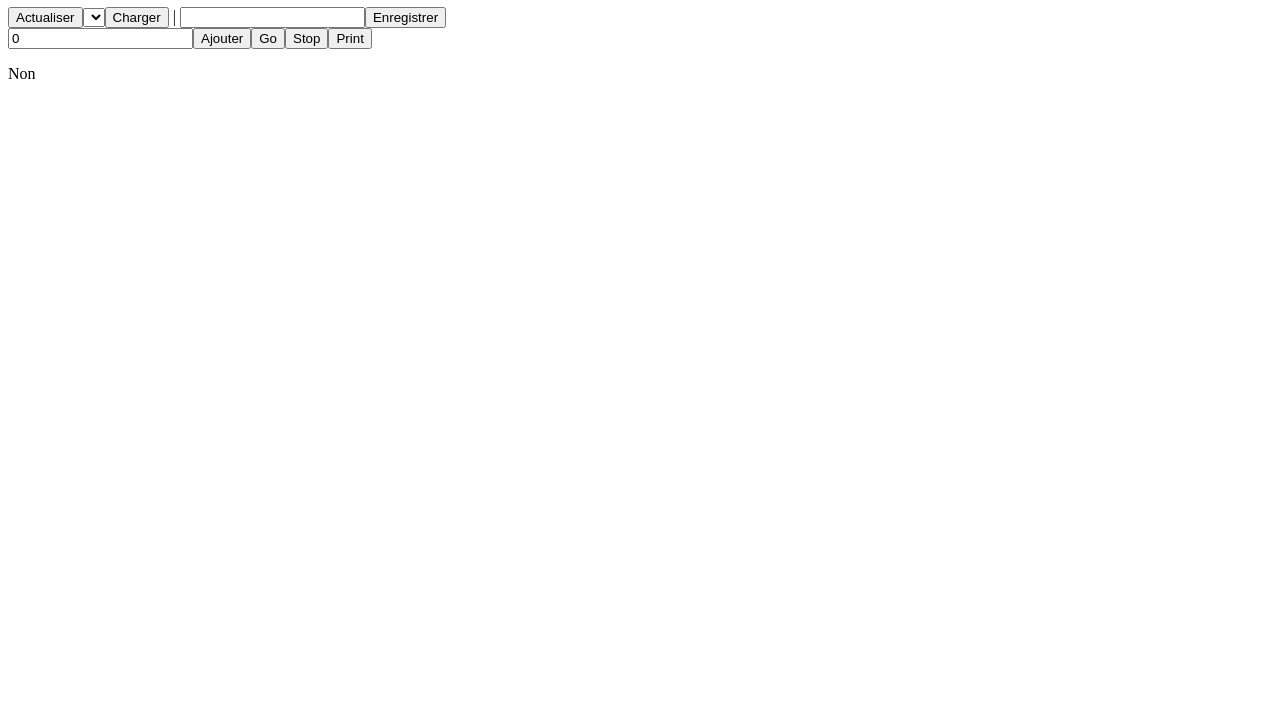
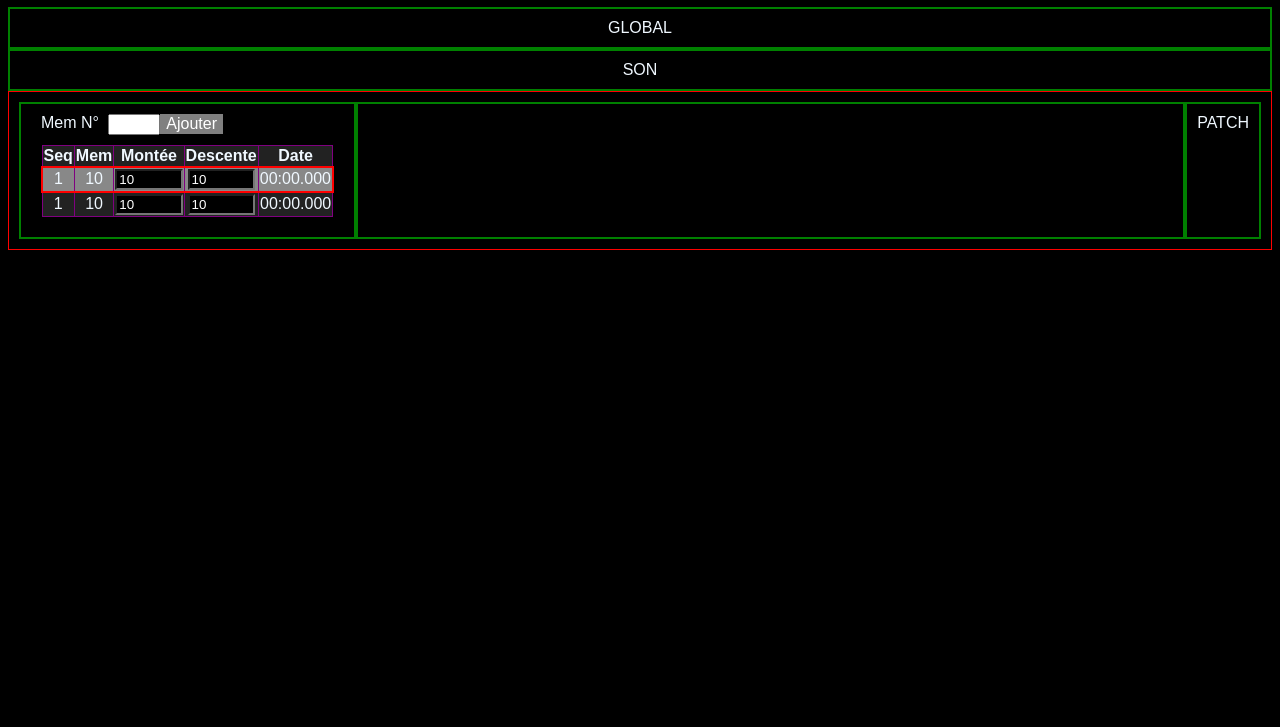
Before and after one commit to cbossut/Columbia, a plain HTML site: page WebInterface/index.html in a window 1280 px wide. Shown: the part 73-800 px from the top of the page. Drawn offline with Linux system fonts and the light colour scheme; no server answers.

Commit message:
New interface WIP

```diff
--- a/WebInterface/index.html
+++ b/WebInterface/index.html
@@ -5,12 +5,67 @@
   <meta charset="utf-8">
   <script src="./socket.io.dev.js"></script>
   <script src="./interact.js"></script>
+  <link rel="stylesheet" type="text/css" href="./interface.css">
 </head>
 
 <body>
+  <h1>Interface from RPi</h1>
+  <div class="led" id="co"></div>
 
-  <h1>Interface from RPi</h1>
+  <div class="ligne" id="general">GLOBAL</div>
 
+  <div class="ligne" id="son">SON</div>
+
+  <div id="flex">
+
+    <div class="panel" id="cue">
+      <span>Mem N°</span>
+      <input id="mem">
+      <button>Ajouter</button>
+
+      <br>
+
+      <table>
+        <thead>
+          <th>Seq</th>
+          <th>Mem</th>
+          <th>Montée</th>
+          <th>Descente</th>
+          <th>Date</th>
+        </thead>
+        <tbody>
+          <tr class="proto" id="cue0">
+            <td>1</td>
+            <td>10</td>
+            <td><input class="time" type="number" min=0 step=0.01 value=10></td>
+            <td><input class="time" type="number" min=0 step=0.01 value=10></td>
+            <td>00:00.000</td>
+          </tr>
+          <tr class="sel">
+            <td>1</td>
+            <td>10</td>
+            <td><input class="time" type="number" min=0 step=0.01 value=10></td>
+            <td><input class="time" type="number" min=0 step=0.01 value=10></td>
+            <td>00:00.000</td>
+          </tr>
+          <tr>
+            <td>1</td>
+            <td>10</td>
+            <td><input class="time" type="number" min=0 step=0.01 value=10></td>
+            <td><input class="time" type="number" min=0 step=0.01 value=10></td>
+            <td>00:00.000</td>
+          </tr>
+        </tbody>
+      </table>
+    </div>
+
+    <div class="panel" id="orgue">
+      <div class="fader proto" id="fader0">1<br>0</div>
+    </div>
+
+    <div class="panel" id="patch">PATCH</div>
+
+  </div>
 
   <script src="./interface.js"></script>
 
--- /dev/null
+++ b/WebInterface/interface.css
@@ -0,0 +1,101 @@
+body {
+  font-family: sans-serif;
+  color: aliceblue;
+  background-color: black;
+}
+
+h1 {
+  text-align: center;
+}
+
+div {
+  border: 2px solid green;
+  padding: 10px;
+  text-align: center;
+}
+
+span {
+  margin-right: 1ch;
+  margin-left: 10px;
+}
+
+button {
+  background-color: gray;
+  color: white;
+  border: none;
+  font-size: 1em;
+}
+
+#flex {
+  border: 1px solid red;
+  display: flex;
+}
+
+
+.led {
+  position: absolute;
+  top: 10px;
+  right: 10px;
+  width: 2em;
+  height: 2em;
+  border-radius: 50%;
+  background-color: red;
+}
+
+
+#orgue {
+  flex-grow: 1;
+}
+
+.fader {
+  display: inline-block;
+  float: left;
+  width: 2em;
+  height: 2em;
+  align-content: center;
+}
+
+
+#cue>* {
+  float: left;
+}
+
+#mem {
+  width: 6ch;
+}
+
+table {
+  margin: 10px;
+  border-collapse: collapse;
+}
+
+tr:nth-child(odd) {
+  background-color: #222;
+}
+
+tr:nth-child(even) {
+  background-color: #444;
+}
+
+tr:hover {
+  background-color: #666;
+}
+
+tr.sel {
+  background-color: #888;
+  border: 2px solid red;
+}
+
+th, td {
+  border: 1px solid purple;
+}
+
+.time {
+  width: 8ch;
+  background-color: black;
+  color: white;
+}
+
+.proto {
+  display: none;
+}
--- a/WebInterface/interface.js
+++ b/WebInterface/interface.js
@@ -1,144 +1,15 @@
 let socket = io(window.location.href)
-socket.on('connect', ()=>console.log(socket.id))
-
-let cueListDiv = document.createElement('div')
-  , orgueDiv = document.createElement('div')
-
-document.body.appendChild(cueListDiv)
-document.body.appendChild(orgueDiv)
-
-addButton(cueListDiv, 'Actualiser', ()=>socket.emit('refresh'))
-let files = document.createElement('select')
-  , opts = []
-/*
-  , selFile
-files.onchange = function() {
-  selFile = opts[this.value]
-}
-*/
-socket.on('files', fileNames=>{
-  for (let i = 0 ; i < fileNames.length ; i++) {
-    let f = fileNames[i]
-    if (opts.includes(f)) continue;
-    opts.push(f)
-    let o = document.createElement('option')
-    o.innerHTML = f
-    files.appendChild(o)
-  }
-})
-cueListDiv.appendChild(files)
-addButton(cueListDiv, 'Charger', ()=>socket.emit('load', files.value))
-cueListDiv.appendChild(document.createTextNode(' | '))
-let savePathEntry = document.createElement('input')
-cueListDiv.appendChild(savePathEntry)
-addButton(cueListDiv, 'Enregistrer', ()=>socket.emit('save', savePathEntry.value))
-
-cueListDiv.appendChild(document.createElement('br'))
-
-let cue = document.createElement('input')
-cue.type = 'number'
-cue.value = 0
-cueListDiv.appendChild(cue)
-addButton(cueListDiv, 'Ajouter', ()=>socket.emit('add', cue.value++))
-addButton(cueListDiv, 'Go', ()=>socket.emit('go', cue.value))
-addButton(cueListDiv, 'Stop', ()=>socket.emit('stop'))
-addButton(cueListDiv, 'Print', ()=>socket.emit('print'))
-
-let status = document.createElement('p')
-status.innerHTML = 'Non'
-cueListDiv.appendChild(status)
-socket.on('playStatus', st=>status.innerHTML = (st.play?'Oui':'Non')+st.time)
-
-cueListDiv.appendChild(document.createElement('br'))
-
-let cueTab = document.createElement('ul')
-cueListDiv.appendChild(cueTab)
-socket.on('cueList', cl => {
-  cue.value = cl.length - 1
-  cueTab.innerHTML = ''
-  cl.forEach((v,i,a) => {
-    let line = document.createElement('li')
-      , n = document.createTextNode(i)
-      , name = document.createElement('input')
-      , state = document.createTextNode(v.state)
-      , up = document.createElement('input')
-      , down = document.createElement('input')
-    name.value = v.name
-    name.onchange = function() {
-      socket.emit('cueChange', {n:i, change:{name:this.value}})
-    }
-    up.type = 'number'
-    up.step = .001
-    up.value = v.upTime
-    up.onchange = function() {
-      socket.emit('cueChange', {n:i, change:{upTime:this.value}})
-    }
-    down.type = 'number'
-    down.step = .001
-    down.value = v.downTime
-    down.onchange = function() {
-      socket.emit('cueChange', {n:i, change:{downTime:this.value}})
-    }
-    line.appendChild(n)
-    line.appendChild(name)
-    line.appendChild(state)
-    line.appendChild(up)
-    line.appendChild(down)
-    addButton(line, '-', ()=>socket.emit('delete', i))
-    addButton(line, '<-', ()=>socket.emit('update', i))
-    addButton(line, '->', ()=>socket.emit('apply', i))
-    cueTab.appendChild(line)
-  })
-})
-
-
-
-
-let sliders = []
-
-socket.on('patch', patch => {
-  orgueDiv.innerHTML = ''
-  sliders = []
-
-  for (let i = 0 ; i < patch.length ; i++) {
-    orgueDiv.appendChild(document.createElement('br'))
-    orgueDiv.appendChild(document.createTextNode(i+1))
-    let s = document.createElement('input')
-      , v = document.createElement('input')
-    s.type = 'range'
-    s.min = 0
-    s.max = 4095
-    s.value = 0
-    let up = function() {
-      s.value = this.value
-      v.value = this.value
-      socket.emit('orgue', {led:i, val:this.value})
-    }
-    s.oninput = up
-    v.type = 'number'
-    v.value = 0
-    v.onchange = up
-    orgueDiv.appendChild(s)
-    orgueDiv.appendChild(v)
-    sliders.push({fader:s, number:v})
-  }
-})
+socket.on('connect', ()=>setCo(true))
+socket.on('reconnect', ()=>setCo(true))
+socket.on('disconnect', ()=>setCo(false))
 
 
 
 
 
-socket.on('orgueState', s => {
-  sliders.forEach((v,i,a) => {
-    v.fader.value = s[i]
-    v.number.value = s[i]
-  })
-})
 
-function addButton(container, name, action) {
-  let bt = document.createElement('button')
-  bt.innerHTML = name
-  bt.onclick = action
-  container.appendChild(bt)
-  return bt
+
+
+function setCo(co) {
+  document.getElementById('co').style.backgroundColor = co?"green":"red"
 }
```
Also changed, not shown: WebInterface/interface-old.js (added, +144 -0 lines).
